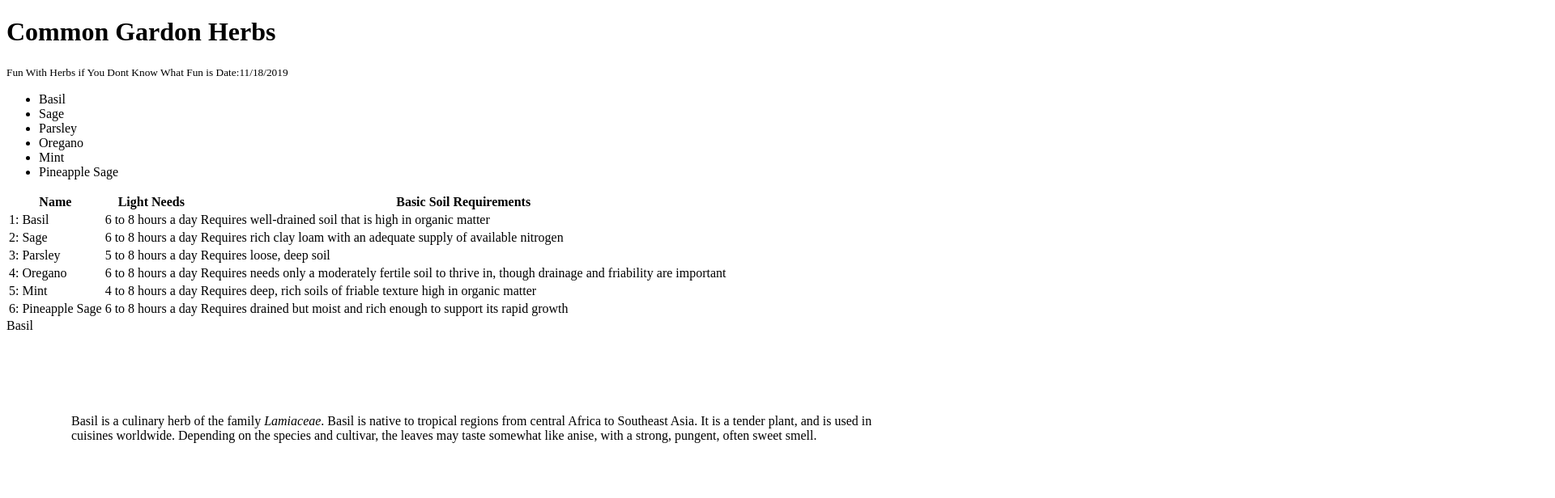
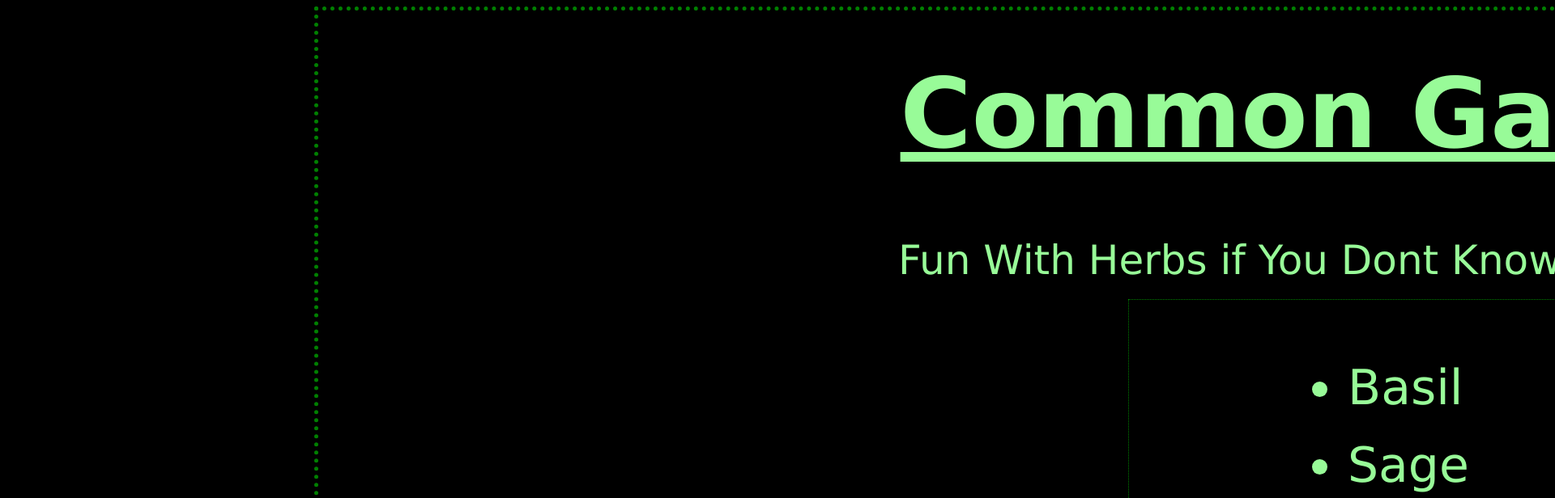
Before and after one commit to hthrmdn8/html-me-something, a plain HTML site: page index.html in a window 1280 px wide. Shown: the top 616 px of the page at 81% size, 1920 px wide, since content can reach past the window. Drawn offline with Linux system fonts and the light colour scheme.

Commit message:
Added some CSS styling

```diff
--- a/styles.css
+++ b/styles.css
@@ -1,37 +1,123 @@
+
+body{
+    color: palegreen;
+    background-color: black;
+    font-family: Verdana, Geneva, Tahoma, sans-serif;
+    font-weight: normal;
+    line-height: 1.6em;
+    margin-right: 70px;
+    font-size: 60px;
+    text-align: center;
+
+}
+.container{
+    width:3000px;
+    margin-left: 380px;
+    border: thick green dotted;
+}
+
+table {
+
+    font-size: 40xp;
+
+}
+
+td,th {padding: .5em 1em;}
+
+.A{
+    background-color: #222;
+    color: black;
+    }
+.B{
+
+    background-color: rgb(109, 109, 109);
+    color: black;
+}
+.C{
+    background-color: #222;
+    color: black;
+}
+.D{
+    background-color: rgb(109, 109, 109);
+    color: black;
+}
+
+.E{
+    background-color: #222;
+    color: black;
+}
+.F{
+    background-color: rgb(109, 109, 109);
+    color: black;
+}
+thead th:first-child:before {
 
 
+    display: block;
+    position: absolute;
+    top: 0;
+    left: 0;
 
 
+    box-shadow: 0 1px 20px #002702;
 
-  <!DOCTYPE html>
-<html>
-<head>
-<style>
-div {
-  border: 1px solid black;
-  background-color: lightblue;
-  padding-top: 50px;
-  padding-right: 30px;
-  padding-bottom: 50px;
-  padding-left: 80px;
+
 }
-p {
-    margin-top: 100px;
-    margin-bottom: 100px;
-    margin-right: 150px;
-    margin-left: 80px;
+
+thead th {
+    padding-bottom: 2em;
+}
+tbody{
+
+    text-decoration-color: black;
+
+}
+
+h1{
+    text-decoration: underline;
+
+
+}
+
+header{
+    text-align: center;
+    font-size: 60px;
+    text-decoration-color: darkgreen;
 }
 
 
 
+.herbs{
+    padding-left: 230px;
+    padding-right: 0px;
+    text-align: left;
+    border: thin green dotted;
+    width:780px;
+    margin-left: 1000px;
+    margin-right: 300px;
+    font-size: 60px;
 
-</style>
-</head>
-<body>
+}
 
-<h2>Using individual padding properties</h2>
+figure {
+    border: thin #c0c0c0 solid;
+    display: flex;
+    flex-flow: column;
+    padding: 5px;
+    max-width: 220px;
 
-<div>This div element has a top padding of 50px, a right padding of 30px, a bottom padding of 50px, and a left padding of 80px.</div>
+}
 
-</body>
-</html>
+img {
+    max-width: 3000px;
+    max-height: 1000px;
+}
+
+figcaption {
+    background-color: #222;
+    color: #fff;
+    font: italic smaller sans-serif;
+    padding: 50px;
+    text-align: center;
+    font-size: 75px;
+}
```
Lines whose indentation alone changed are shown as unchanged.
